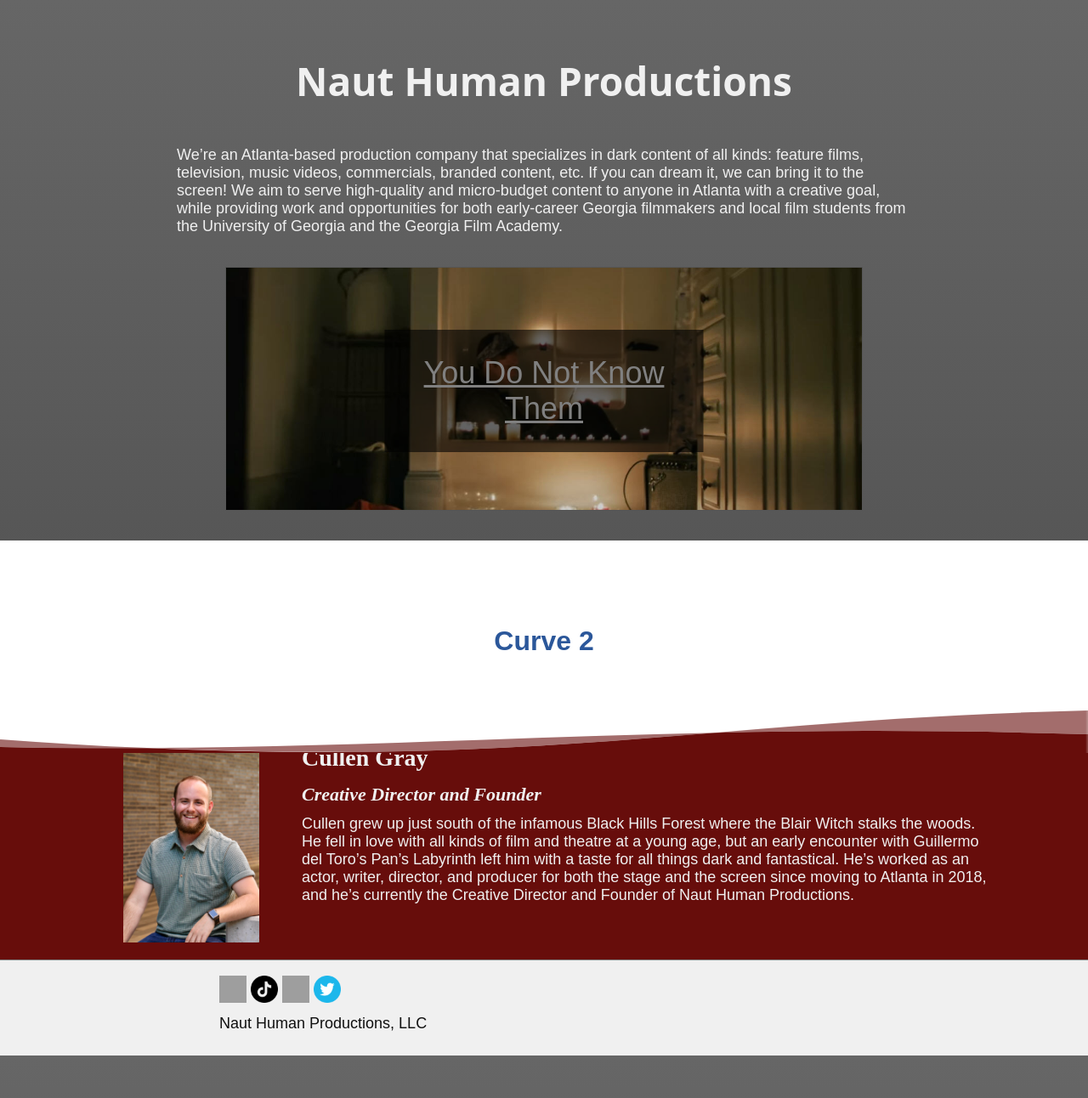
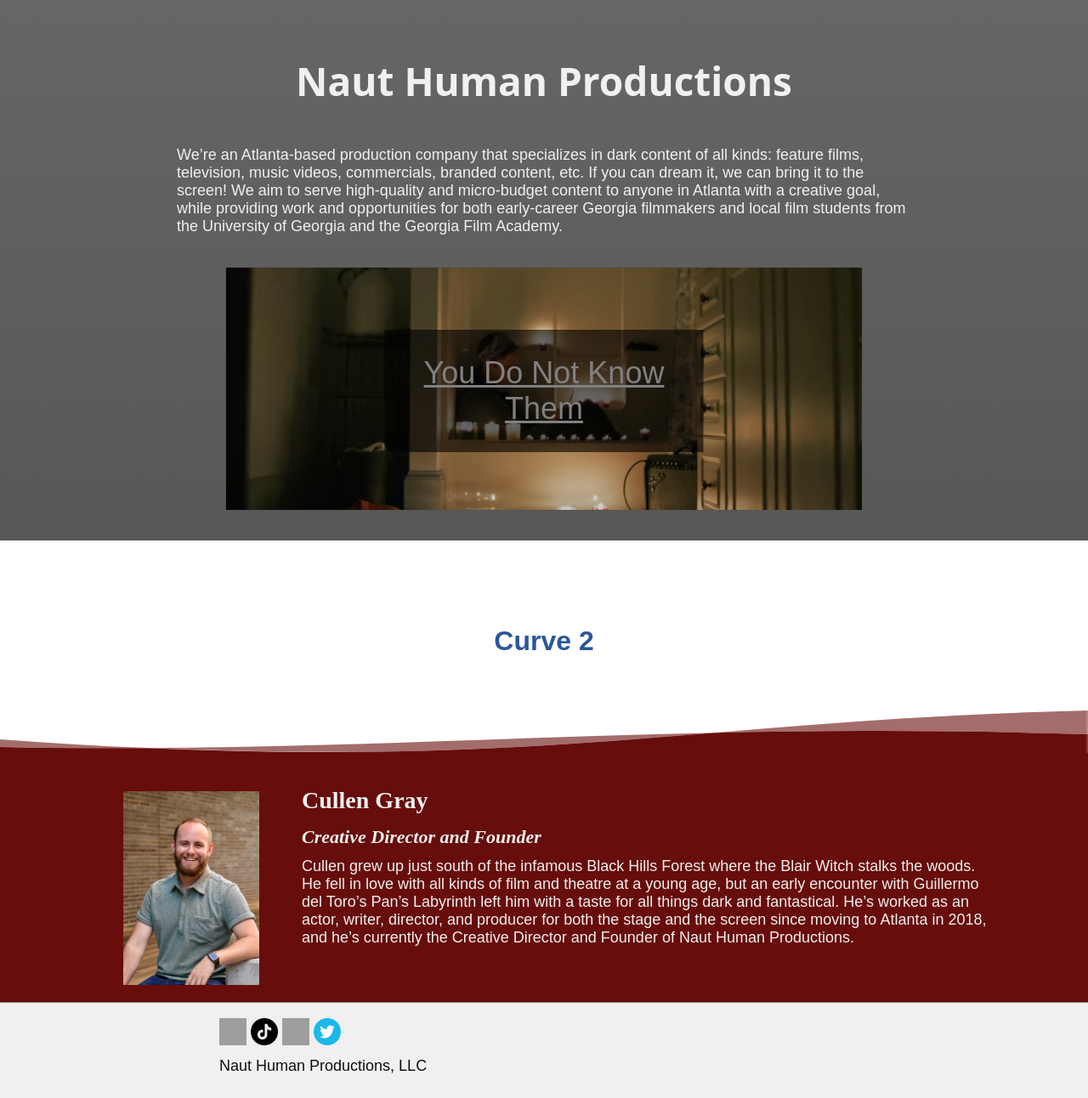
Before and after one commit to nauthuman/nauthuman.github.io, a Jekyll site: the page built from index2.html, in a window 1280 px wide. Shown: the whole page at 85% size. Built offline with Jekyll 4.4.1, drawn with Linux system fonts in a browser that asks for light colours; some web fonts are replaced; before the commit the page ends 1242 px from its top, so only the background shows below that.

Commit message:
Update staff_panel.html

```diff
--- a/_includes/staff_panel.html
+++ b/_includes/staff_panel.html
@@ -32,6 +32,7 @@
   }
 
   div.team-panel-wrapper {
+    padding: 250px 0px 0px 0px;
     /* background-color: #E8EBE4; */
     /* https://www.svgbackgrounds.com/set/free-svg-backgrounds-and-patterns/ */
 
```
